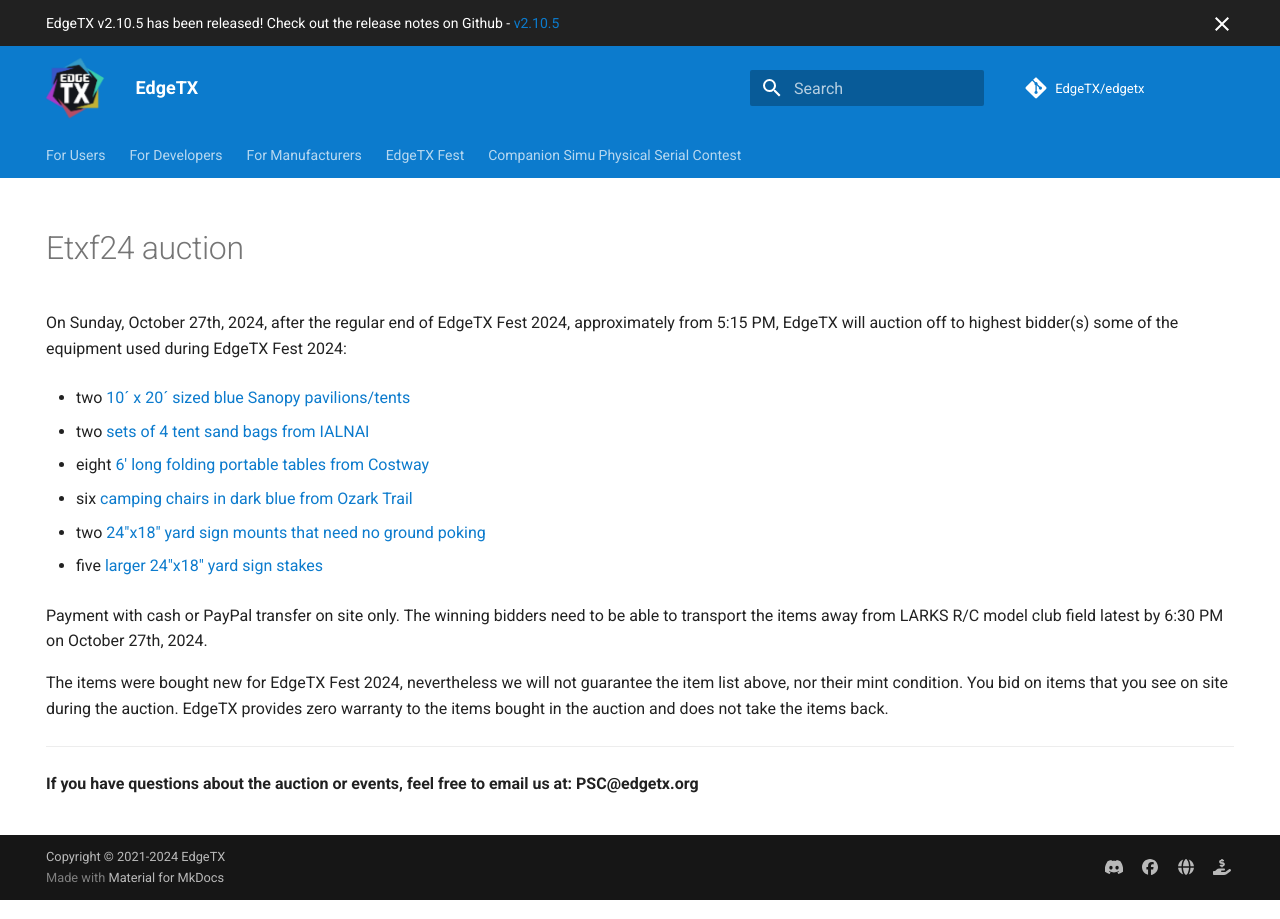
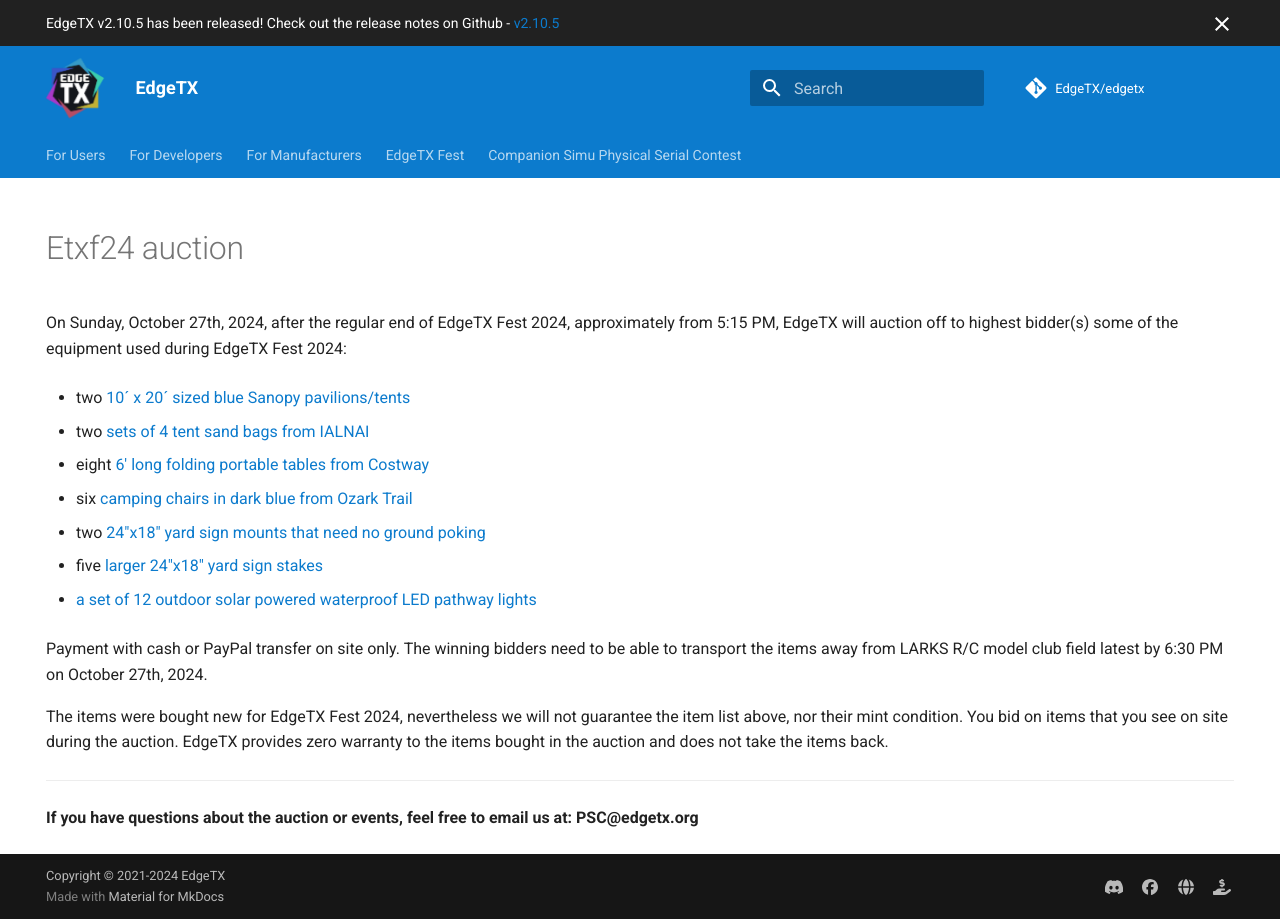
Before and after one commit to EdgeTX/edgetx.github.io, an MkDocs documentation site: the page built from docs/etxf24_auction.md, in a window 1280 px wide. Built offline with MkDocs 1.6.1 and Material for MkDocs 9.7.7, drawn with Linux system fonts in a browser that asks for light colours; comment, search, counter and statistics services are not loaded.

Commit message:
Pathway lights

```diff
--- a/docs/etxf24_auction.md
+++ b/docs/etxf24_auction.md
@@ -18,6 +18,8 @@
 
  - five [larger 24"x18" yard sign stakes](https://www.amazon.com/dp/B07W7QN9FP?th=1){:target="_blank"}
 
+ - [a set of 12 outdoor solar powered waterproof LED pathway lights](https://www.amazon.com/Benany-Upgraded-Waterproof-Landscape-Lighting/dp/B0CRKH3TYR/ref=sr_1_36){:target="_blank"}
+
 Payment with cash or PayPal transfer on site only. The winning bidders need to be able to transport the items away from LARKS R/C model club field latest by 6:30 PM on October 27th, 2024.
 
 The items were bought new for EdgeTX Fest 2024, nevertheless we will not guarantee the item list above, nor their mint condition. You bid on items that you see on site during the auction. EdgeTX provides zero warranty to the items bought in the auction and does not take the items back.
```
